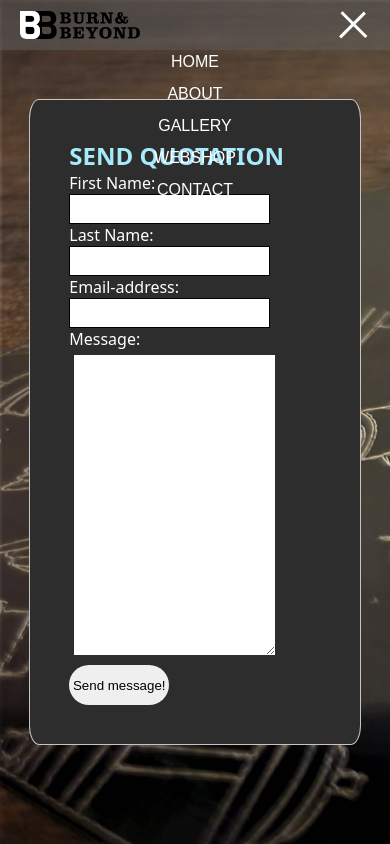
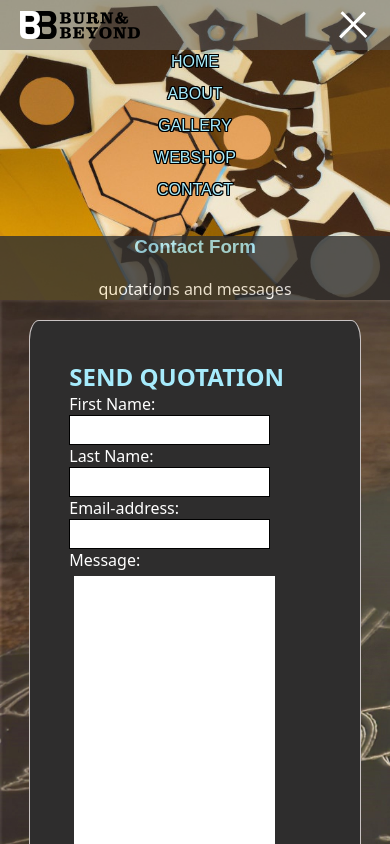
Before and after one commit to Nmyhi/burnandbeyond, a plain HTML site: page contact.html in a window 390 px wide. Both pictures are taken after a click on the element 352 px from the left and 25 px from the top of the page. Shown: the top 844 px of the page. Drawn offline with Linux system fonts and the light colour scheme.

Commit message:
gallery, about us and contact templorary hero image has been added for better mobile dropdown menu experience

```diff
--- a/assets/css/style.css
+++ b/assets/css/style.css
@@ -145,8 +145,10 @@ nav {
     position: absolute;
     top: 50px;
     left: 0;
-    height: calc(100vh - 50px);
+    height: max-content;
     width: 100%;
+
+
 }
 
 .mobile-menu li {
@@ -161,6 +163,16 @@ nav {
     font-family:"Oxygen", sans-serif;
     font-weight: 500;
     text-transform: uppercase;
+    color: #a6ebfc;
+    text-shadow:
+    -1px -1px 0 #000,
+     0   -1px 0 #000,
+     1px -1px 0 #000,
+     1px  0   0 #000,
+     1px  1px 0 #000,
+     0    1px 0 #000,
+    -1px  1px 0 #000,
+    -1px  0   0 #000;
 }
 /*-----------------------mobile view styling-------------*/
   @media only screen and (max-width: 600px) {
@@ -338,6 +350,33 @@ footer {
 }
 
 /*-----------gallery----------------------*/
+.herobox {
+    width: 100%;
+    height: 300px;
+    display: flex;
+    align-items: center;
+    justify-content:flex-end;
+    flex-direction: column;
+    background-image: url("../images/gallerybackground.jpg");
+    background-repeat: no-repeat;
+    background-size: cover;
+    overflow: hidden;
+}
+
+.herobox p {
+    color: white;
+}
+
+.heroimage-overlay {
+    background-color: #303030;
+    opacity: 0.8;
+    width: 100%;
+    display: flex;
+    align-items: center;
+    justify-content: center;
+    flex-direction: column;
+}
+
 #gallery {
     column-count: 2;
     column-gap: 5px;
@@ -376,6 +415,7 @@ footer {
     display: flex;
     place-items: center;
     justify-items: center;
+    flex-direction: column;
 }
 
 .quotation {
@@ -383,7 +423,7 @@ footer {
     height: auto;
     width: 85%;
     background-color: #2e2d2d;
-    margin: 0 auto;
+    margin-top: 5%;
     border-radius: 3%;
     border: 1px solid #c9c3c3;
     top: 10%;
--- a/contact.html
+++ b/contact.html
@@ -38,6 +38,12 @@
                 </ul>
               </div>
         </header>
+        <div class="herobox">
+            <div class="heroimage-overlay">
+            <h3>Contact Form</h3>
+            <p>quotations and messages</p>
+            </div>
+        </div>
 <section class="form-box">
         <form action="#" class="quotation">
             <h2>Send Quotation</h2>
```
Also changed, not shown: about.html (+6 -0 lines), gallery.html (+6 -0 lines), assets/images/gallerybackground.jpg (added).
